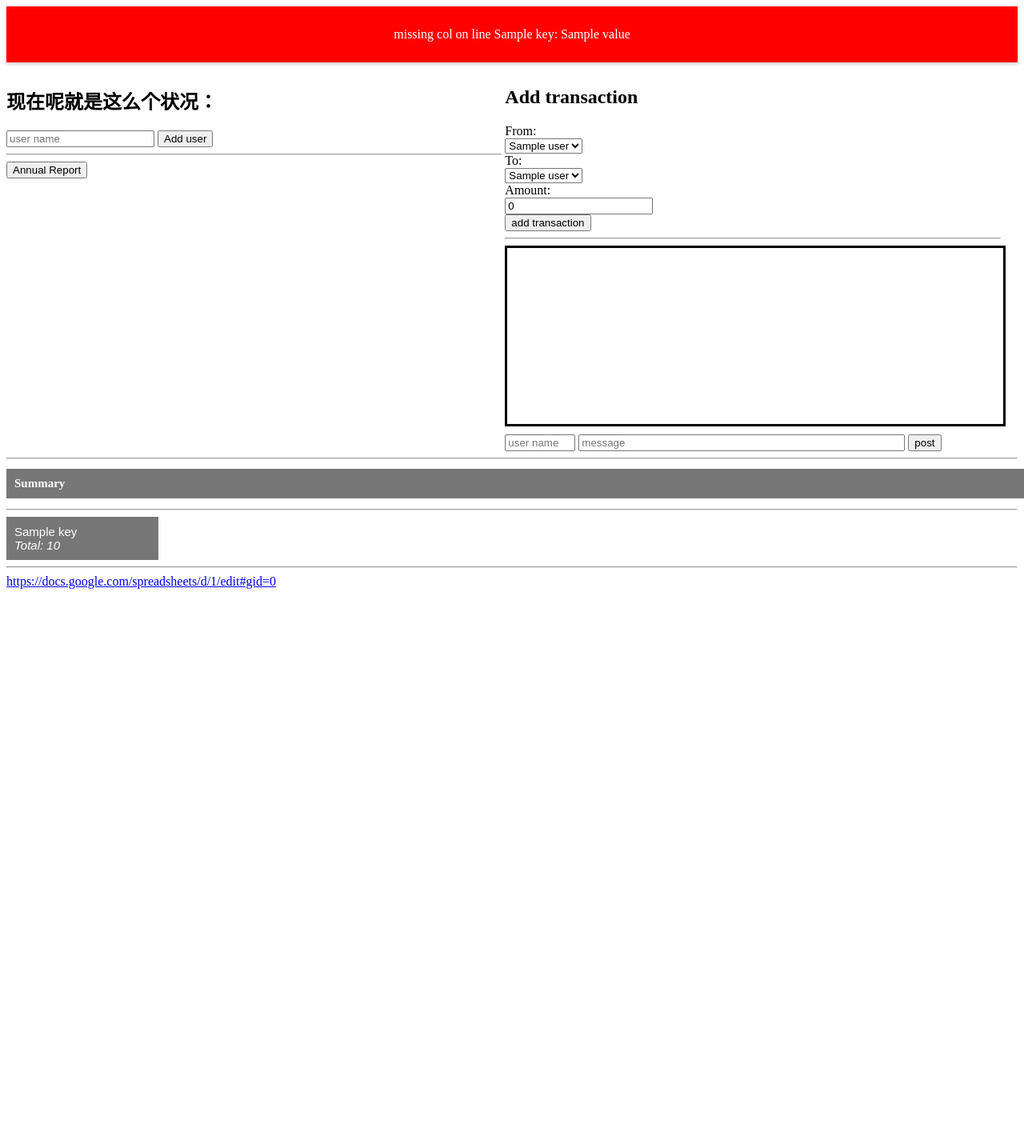
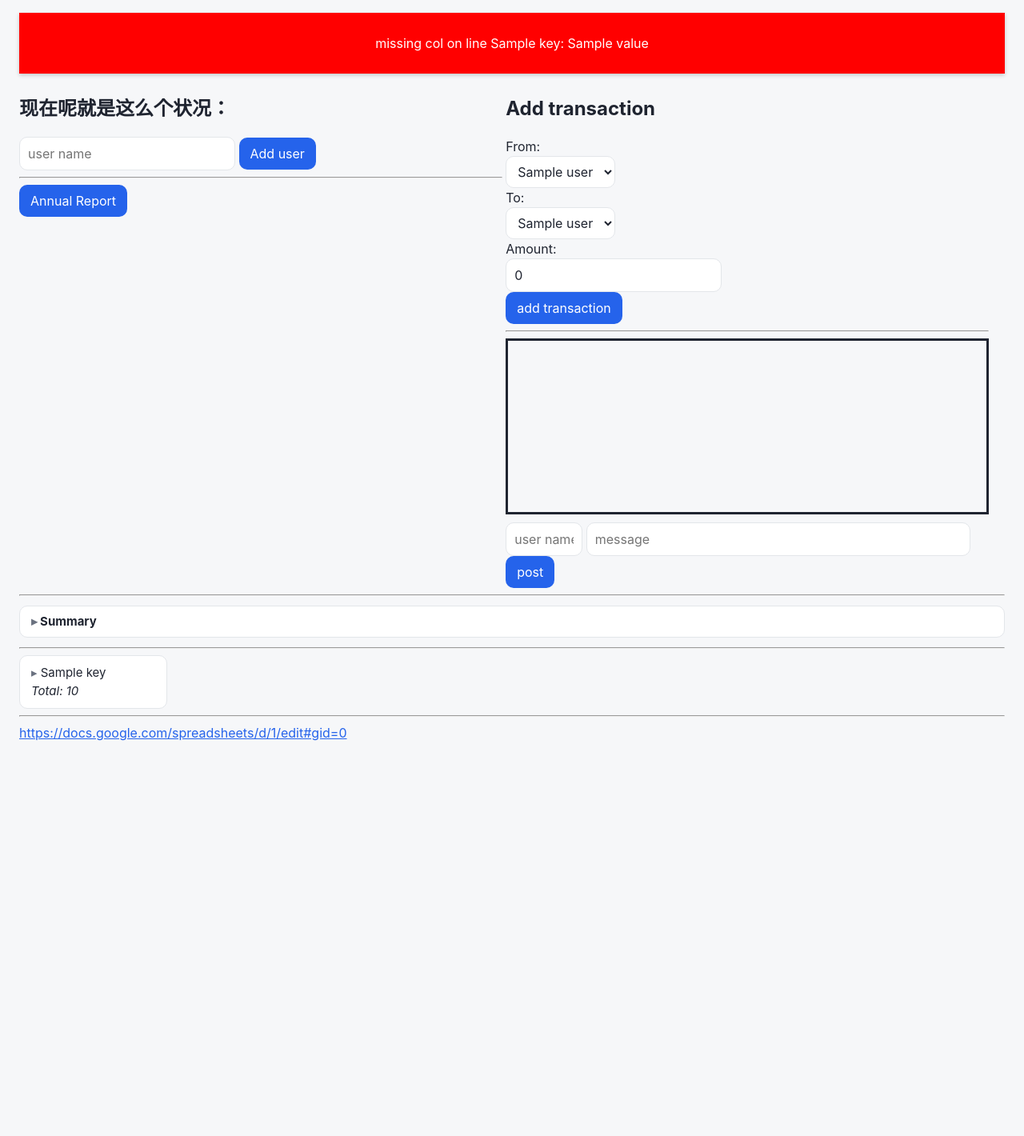
Before and after one commit to LHansoon/bill-calculator, a Flask app: template src/templates/home.html in a window 1280 px wide. Shown: the whole page at 80% size. Before the commit the page ends 736 px from the top, so only its background shows below. Run offline with Flask 3, Linux system fonts and the light colour scheme; the template is opened without the code that fills it: most values are stand-ins (such as "Sample title", 1, 10 or a date in 2020); parts of the project's set-up code (start-up, migrations or seed data) failed here and were passed over.

Commit message:
plan G1.2: design tokens, element defaults, card component
Co-Authored-By: Claude Fable 5 <noreply@anthropic.com>

```diff
--- a/src/static/css/base.css
+++ b/src/static/css/base.css
@@ -1,3 +1,60 @@
+:root {
+  --bg: #f6f7f9;        --surface: #ffffff;  --border: #e3e6ea;
+  --text: #1f2430;      --text-muted: #6b7280;
+  --primary: #2563eb;   --primary-hover: #1d4ed8;
+  --danger: #dc2626;    --success: #16a34a;
+  --radius: 10px;       --shadow: 0 1px 3px rgba(0,0,0,.08);
+  --font: -apple-system, BlinkMacSystemFont, "Segoe UI", Roboto,
+          "PingFang SC", "Microsoft YaHei", sans-serif;
+}
+
+* { box-sizing: border-box; }
+
+body {
+  font-family: var(--font);
+  background: var(--bg);
+  color: var(--text);
+  margin: 0;
+  padding: 16px 24px;
+  line-height: 1.5;
+}
+
+h1, h2, h3 { line-height: 1.2; }
+
+button, input[type="submit"] {
+  background: var(--primary);
+  color: #fff;
+  border: none;
+  border-radius: var(--radius);
+  padding: 8px 14px;
+  font: inherit;
+  cursor: pointer;
+}
+button:hover, input[type="submit"]:hover {
+  background: var(--primary-hover);
+}
+button[disabled] { opacity: .6; cursor: default; }
+
+input:not([type="submit"]), select {
+  border: 1px solid var(--border);
+  border-radius: var(--radius);
+  padding: 8px 10px;
+  font: inherit;
+  background: var(--surface);
+  color: var(--text);
+}
+
+a { color: var(--primary); }
+
+.card {
+  background: var(--surface);
+  border: 1px solid var(--border);
+  border-radius: var(--radius);
+  box-shadow: var(--shadow);
+  padding: 16px;
+}
+
+
 #billboard > .chats {
     overflow-y: scroll;
     display: block;
@@ -106,30 +163,29 @@
 
 /*{#CSS from: https://www.w3schools.com/howto/howto_js_collapsible.asp#}*/
 .summary-btn {
-      background-color: #777;
-      color: white;
-      cursor: pointer;
-      padding: 10px;
-      width: 100%;
-      border: none;
-      text-align: left;
-      outline: none;
-      font-size: 15px;
+  background: var(--surface);
+  color: var(--text);
+  cursor: pointer;
+  padding: 10px 14px;
+  width: 100%;
+  border: 1px solid var(--border);
+  border-radius: var(--radius);
+  text-align: left;
+  font-size: 15px;
 }
+.summary-btn::before { content: "▸ "; color: var(--text-muted); }
+.summary-btn.active::before { content: "▾ "; }
+.summary-btn.active, .summary-btn:hover { background: var(--bg); }
 
 .summary-btn p {
     margin: 0;
-}
-
-.active, .summary-btn:hover {
-    background-color: #555;
 }
 
 .content {
       padding: 0 18px;
       display: none;
       overflow: hidden;
-      background-color: #f1f1f1;
+      background-color: var(--bg);
 }
 
 .debug {
```
